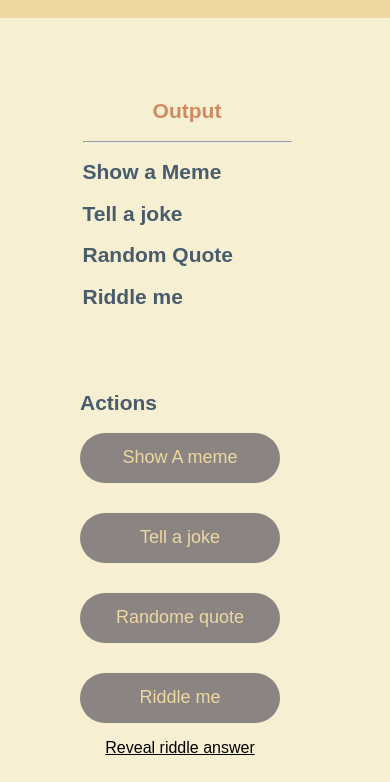
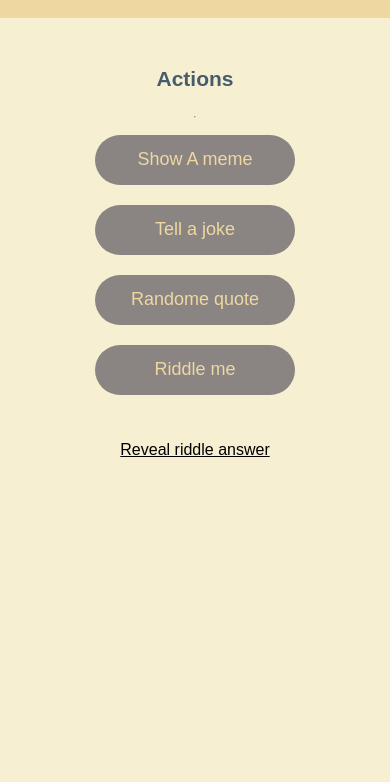
Before and after one commit to Oussa-Err/playPlay, a plain HTML site: page index.html in a window 390 px wide. Shown: the part 62-844 px from the top of the page. Drawn offline with Linux system fonts and the light colour scheme.

Commit message:
more responsive

```diff
--- a/index.html
+++ b/index.html
@@ -13,27 +13,16 @@
     </div>
     <main class="container">
       <section class="left_section">
-        <h1>Output</h1>
+        <h1>Actions</h1>
         <hr />
-        <h2>Show a Meme</h2>
+        <button onclick="loadMeme()">Show A meme</button>
         <div id="memes-container"></div>
-
-        <h2>Tell a joke</h2>
+        <button onclick="joke()">Tell a joke</button>
         <div class="joke"></div>
-
-        <h2>Random Quote</h2>
+        <button onclick="quote()">Randome quote</button>
         <div class="quote"></div>
-
-        <h2>Riddle me</h2>
+        <button onclick="riddle()" class="riddleMe">Riddle me</button>
         <div class="riddle"></div>
-      </section>
-
-      <section class="right_section">
-        <h2>Actions</h2>
-        <button onclick="loadMeme()">Show A meme</button>
-        <button onclick="joke()">Tell a joke</button>
-        <button onclick="quote()">Randome quote</button>
-        <button onclick="riddle()" class="riddleMe">Riddle me</button>
         <button onclick="answer()" class="reveal_btn">
           Reveal riddle answer
         </button>
--- a/style.css
+++ b/style.css
@@ -1,13 +1,15 @@
-*, *:before, *:after {
+*,
+*:before,
+*:after {
     box-sizing: border-box;
 }
 
 body {
     box-sizing: inherit;
-    height: 100%;
+    height: 100dvh;
     margin: 0;
     padding: 0;
-    background-color: rgb(247,239,210);
+    background-color: rgb(247, 239, 210);
     font-weight: 900;
     font-family: sans-serif;
 }
@@ -18,14 +20,14 @@ body {
     align-items: center;
     width: 100%;
     height: 80px;
-    background-color: rgb(238,215,161);
-    color:  rgb(138,133,131);
+    background-color: rgb(238, 215, 161);
+    color: rgb(138, 133, 131);
 }
 
 .container {
     display: flex;
     flex-direction: row;
-    color: rgb(71,92,108);
+    color: rgb(71, 92, 108);
     margin-top: 2rem;
 }
 
@@ -35,41 +37,28 @@ body {
 
 .left_section {
     width: 70%;
-    height: 100%;
-    border-right: 2px solid ;
-    margin-right: 1rem;
-    padding: 2rem;
+    border-right: 2px solid;
+    display: flex;
+    flex-direction: column;
+    align-items: center;
 }
 
-.left_section h1 {
-    color: rgb(205,139,98);
-    display: flex;
-    justify-content: center;
-}
 
 img {
-    padding: 20px;
     max-width: 500px;
     border-radius: 3px;
-
-}
-
-.right_section {
-    padding-top: 1rem;
-    display: flex;
-    flex-direction: column;
 }
 
 button {
-    margin: 0 30px 30px 0;
+    margin: 10px 0;
     height: 50px;
     width: 200px;
-    color: rgb(238,215,161);
-    background-color: rgb(138,133,131);
+    color: rgb(238, 215, 161);
+    background-color: rgb(138, 133, 131);
     border: none;
     border-radius: 25px;
     font-size: large;
-    font-weight:  500;
+    font-weight: 500;
 }
 
 .reveal_btn {
@@ -77,10 +66,10 @@ button {
     color: black;
     font-size: medium;
     text-decoration: underline;
-    margin-top: -30px;
+    margin-top: 20px;
 }
 
-footer{
+footer {
     display: flex;
     justify-content: center;
     height: 100vh;
@@ -93,29 +82,33 @@ footer p {
 button:hover {
     background-color: transparent;
     cursor: pointer;
-    color: rgb(138,133,131, 2.5);
+    color: rgb(138, 133, 131, 2.5);
 }
 
 p {
     color: rgb(66, 73, 78);
     opacity: 0.87;
     padding: 20px;
+    font-size: 1rem;
+    max-width: 600px;
 }
 
 a {
+    font-family: monospace;
+    font-size: 1rem;
+    font-weight: 300;
     color: rgb(122, 5, 5);
-  }
+}
 
 a:hover {
     opacity: 0.8;
-  }
+}
 
 @media screen and (max-width: 750px) {
     img {
         max-width: 400px;
         max-height: 400px;
     }
-
 }
 
 @media screen and (max-width: 630px) {
@@ -130,12 +123,11 @@ a:hover {
     .left_section {
         height: 100%;
         border: none;
+        padding: 0;
     }
 
     img {
-        max-width: 300px;
-        margin-left: -30px;
-        padding: 0;
+        width: 100%;
         height: 100%;
     }
 }
```
